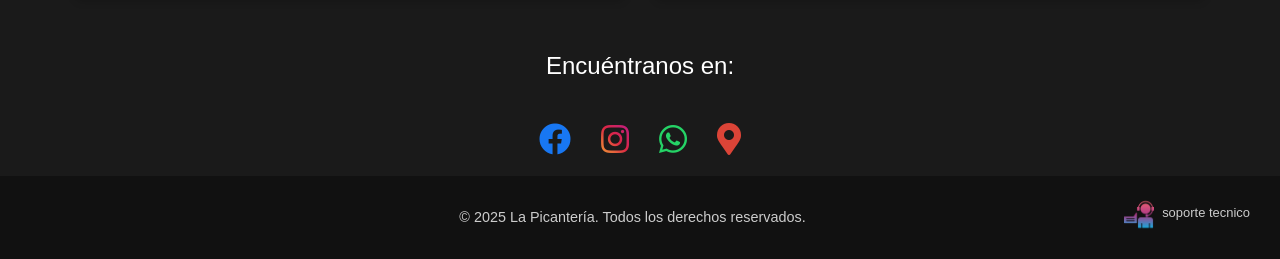
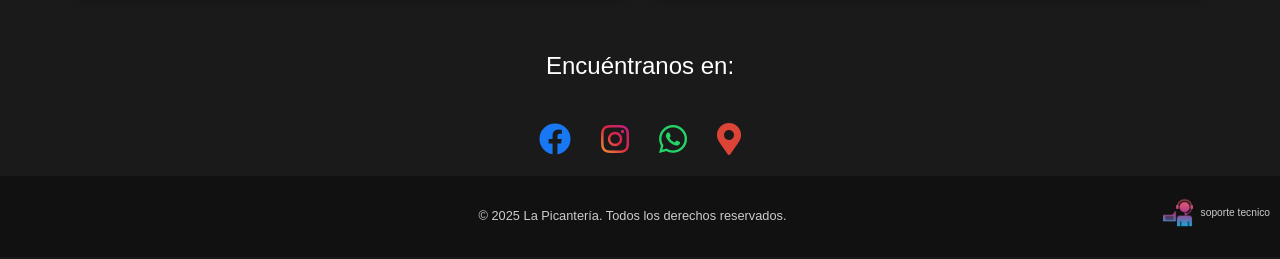
Before and after one commit to CESIL20/lapicanteria, a plain HTML site: page index.html in a window 1280 px wide. Shown: the part 3476-3735 px from the top of the page. Drawn offline with nearby package versions, Linux system fonts and the light colour scheme.

Commit message:
Update index.html

```diff
--- a/index.html
+++ b/index.html
@@ -1238,7 +1238,7 @@ transform: scaleX(-1);
   color: #ccc;
   text-align: center;
   padding: 30px;
-  font-size: 0.9em;
+  font-size: 0.8em;
   margin-top: 0;
   position: relative; /* Posición relativa para todos los tamaños */
 }
@@ -1284,7 +1284,7 @@ transform: scaleX(-1);
 /* Estilo para el texto junto al ícono */
 .main-footer .soporte-tecnico a span {
   margin-left: 8px;
-  font-size: 0.9em;
+  font-size: 0.8em;
 }
 
 
@@ -1308,7 +1308,7 @@ transform: scaleX(-1);
   /* Posicionamos el bloque de soporte a la derecha */
   .main-footer .soporte-tecnico {
     position: absolute;
-    right: 30px; /* Misma distancia que el padding del footer */
+    right: 10px; /* Misma distancia que el padding del footer */
     top: 50%;
     transform: translateY(-50%);
   }
@@ -1318,6 +1318,7 @@ transform: scaleX(-1);
   .main-footer p,
   .main-footer .footer-links {
     display: inline; /* Se muestran en la misma línea */
+    font-size: 0.5em
   }
 
   .main-footer .footer-links {
@@ -1330,6 +1331,7 @@ transform: scaleX(-1);
     position: absolute;
     right: 10px; /* Misma distancia que el padding del footer */
     top: 50%;
+    font-size:0.5em
     transform: translateY(-50%);
   }
 }
```
